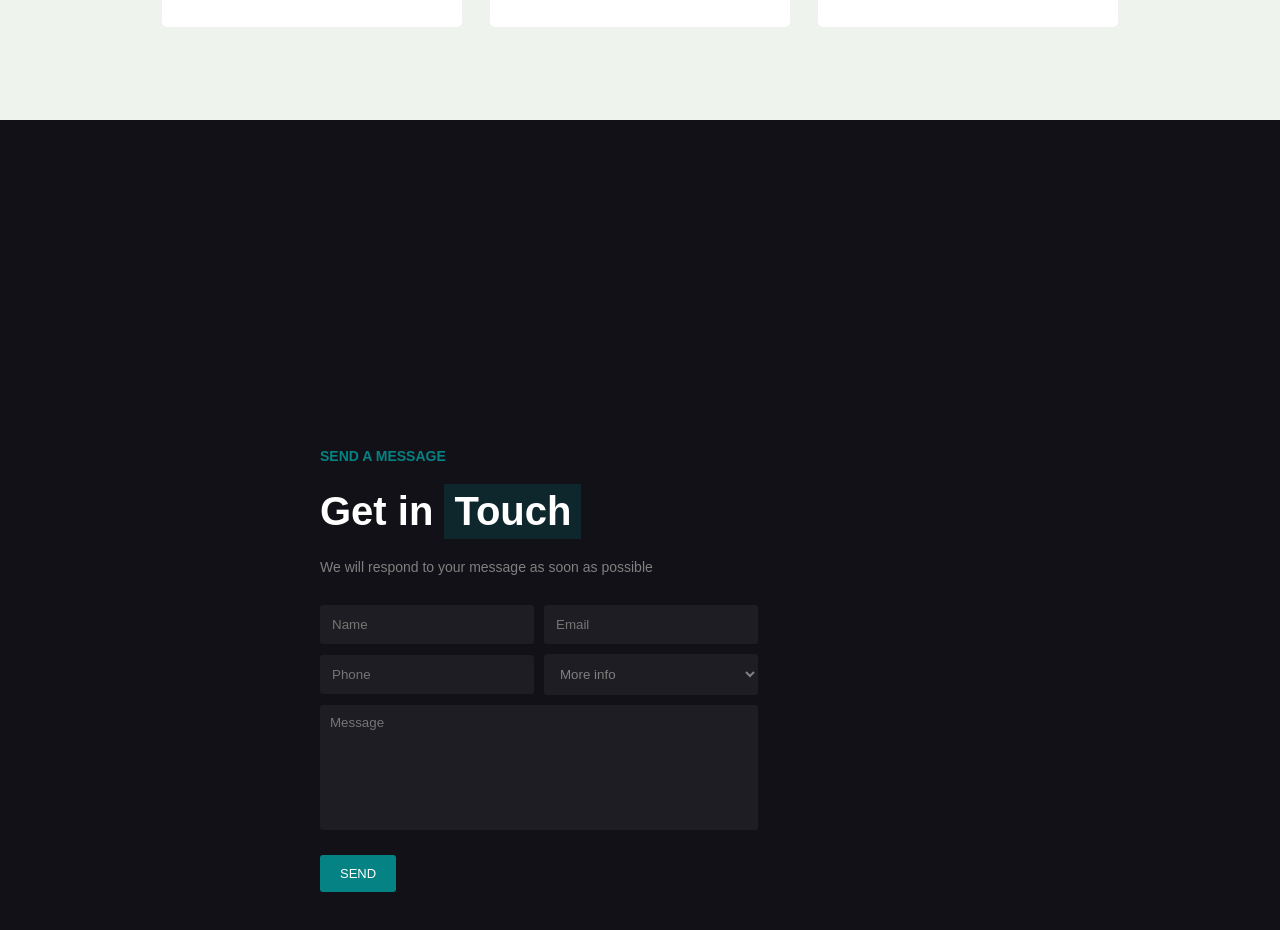
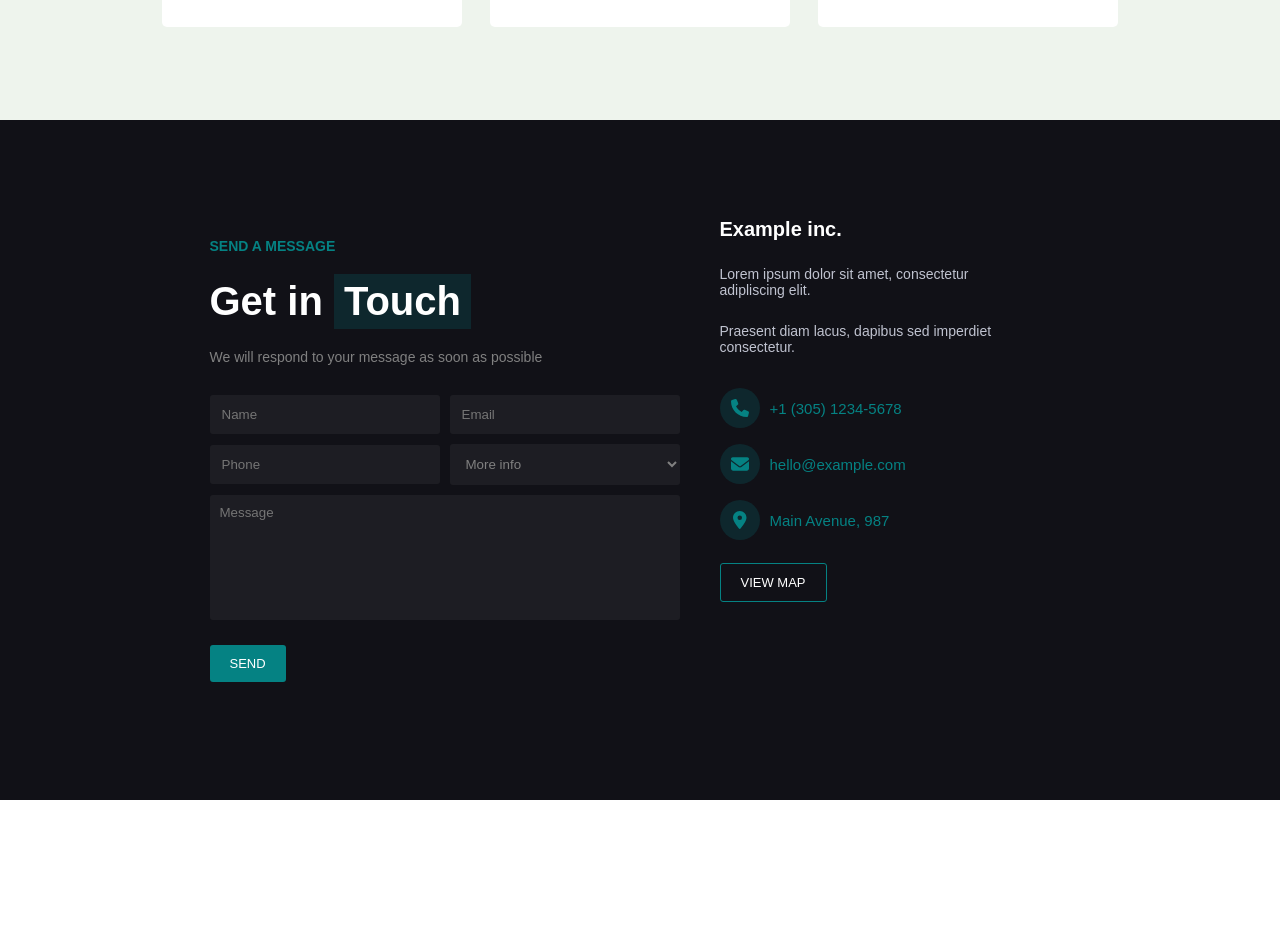
Before and after one commit to Andrea8802/proj-html-vuejs, a Vue app: page / in a window 1280 px wide. Shown: the part 4040-4970 px from the top of the page. After the commit the page ends 4840 px from the top, so only its background shows below. Built offline with nearby package versions, Linux system fonts and the light colour scheme.

Commit message:
Creata sezione top del footer

```diff
--- /dev/null
+++ b/src/components/Footer/LeftTopFooter.vue
@@ -0,0 +1,107 @@
+<script>
+
+export default {
+    name: "LeftTopFooter",
+}
+</script>
+
+<template>
+    <div class="left">
+        <div class="blue-text">
+            SEND A MESSAGE
+        </div>
+
+        <div class="title">
+            Get in
+            <div class="bg-title">
+                Touch
+            </div>
+        </div>
+
+        <div class="text">
+            We will respond to your message as soon as possible
+        </div>
+
+        <form>
+            <input type="text" name="name" placeholder="Name" required>
+
+            <input type="email" name="email" placeholder="Email" required>
+
+            <input type="tel" name="phone" placeholder="Phone">
+
+            <select name="type">
+                <option value="">
+                    More info
+                </option>
+            </select>
+
+            <input type="text" name="message" placeholder="Message" required minlength="10" class="message">
+
+            <button type="submit" class="button solid">
+                SEND
+            </button>
+        </form>
+    </div>
+
+</template>
+
+<style lang="scss" scoped>
+@use '../../styles/partials/variables' as *;
+@use '../../styles/partials/mixins' as *;
+
+.left {
+    width: 50%;
+
+    .title {
+        font-size: 40px;
+        font-weight: bold;
+        color: white;
+        margin: 20px 0;
+
+        .bg-title {
+            background-color: $dark-bg-title;
+            color: white;
+        }
+    }
+
+    .text {
+        color: $text-color;
+        font-size: 14px;
+    }
+
+    form {
+        margin-top: 30px;
+        width: 100%;
+        @include d-flex(flex-start, center);
+        flex-wrap: wrap;
+        gap: 10px;
+
+        input,
+        select {
+            background-color: #1d1d23;
+            color: $light-text-color;
+            border: none;
+            width: calc(50% - 10px);
+            padding: 12px;
+            border-radius: 3px;
+        }
+
+        select {
+            color: $text-color;
+        }
+
+        .message {
+            width: calc(100% - 10px);
+            padding: 10px 10px 100px;
+        }
+
+        button {
+            border: none;
+            margin-top: 15px;
+        }
+    }
+
+
+
+}
+</style>
--- /dev/null
+++ b/src/components/Footer/RightTopFooter.vue
@@ -0,0 +1,98 @@
+<script>
+
+export default {
+    name: "RightTopFooter",
+
+}
+</script>
+
+<template>
+
+    <div class="right">
+        <h3>
+            Example inc.
+        </h3>
+
+        <div class="text">
+            Lorem ipsum dolor sit amet, consectetur adipliscing elit.
+        </div>
+
+        <div class="text">
+            Praesent diam lacus, dapibus sed imperdiet consectetur.
+        </div>
+
+        <div>
+            <div class="contact">
+                <span class="icon">
+                    <fa icon="fa-solid fa-phone" />
+                </span>
+                +1 (305) 1234-5678
+            </div>
+
+            <div class="contact">
+                <span class="icon">
+                    <fa icon="fa-solid fa-envelope" />
+                </span>
+                hello@example.com
+            </div>
+
+            <div class="contact">
+                <span class="icon">
+                    <fa icon="fa-solid fa-location-dot" />
+                </span>
+                Main Avenue, 987
+            </div>
+
+            <a href="#" class="button trasparent">
+                VIEW MAP
+            </a>
+
+        </div>
+    </div>
+
+</template>
+
+<style lang="scss" scoped>
+@use '../../styles/partials/variables' as *;
+@use '../../styles/partials/mixins' as *;
+
+.right {
+    widows: 50%;
+    margin-bottom: 100px;
+
+    h3 {
+        color: white;
+        font-size: 20px;
+    }
+
+    .text {
+        color: $light-text-color;
+        font-size: 14px;
+        width: 80%;
+        margin: 25px 0;
+    }
+
+    .contact {
+        color: $primary-color;
+        font-size: 15px;
+        @include d-flex(flex-start, center);
+        gap: 10px;
+
+        .icon {
+            background-color: $dark-bg-title;
+            @include d-flex(center, center);
+            border-radius: 50%;
+            width: 40px;
+            height: 40px;
+            font-size: 18px;
+            margin: 8px 0;
+        }
+    }
+
+    a {
+        margin-top: 15px;
+        display: inline-block;
+    }
+
+}
+</style>
--- a/src/components/Footer/TopFooter.vue
+++ b/src/components/Footer/TopFooter.vue
@@ -1,52 +1,23 @@
 <script>
+import LeftTopFooter from './LeftTopFooter.vue'
+import RightTopFooter from './RightTopFooter.vue'
+
 
 export default {
     name: "TopFooter",
+    components: {
+        LeftTopFooter,
+        RightTopFooter
+    }
 }
 </script>
 
 <template>
 
     <section>
-        <div class="left">
-            <div class="blue-text">
-                SEND A MESSAGE
-            </div>
-
-            <div class="title">
-                Get in
-                <div class="bg-title">
-                    Touch
-                </div>
-            </div>
-
-            <div class="text">
-                We will respond to your message as soon as possible
-            </div>
-
-            <form>
-                <input type="text" name="name" placeholder="Name" required>
-
-                <input type="email" name="email" placeholder="Email" required>
-
-                <input type="tel" name="phone" placeholder="Phone">
-
-                <select name="type">
-                    <option value="">
-                        More info
-                    </option>
-                </select>
-
-                <input type="text" name="message" placeholder="Message" required minlength="10" class="message">
-
-                <button type="submit" class="button solid">
-                    SEND
-                </button>
-            </form>
-        </div>
-
-        <div class="right">
-
+        <div class="footer-cont">
+            <LeftTopFooter />
+            <RightTopFooter />
         </div>
     </section>
 
@@ -58,64 +29,15 @@ export default {
 
 section {
     background-color: $bg-black;
-    height: 1100px;
     width: 100%;
-    @include d-flex(center, center);
 
-    .left {
-        width: 50%;
+    .footer-cont {
+        @include d-flex(center, center);
+        gap: 30px;
+        height: 680px;
+        width: 75%;
+        margin: auto;
+    }
 
-        .title {
-            font-size: 40px;
-            font-weight: bold;
-            color: white;
-            margin: 20px 0;
-
-            .bg-title {
-                background-color: $dark-bg-title;
-                color: white;
-            }
-        }
-
-        .text {
-            color: $text-color;
-            font-size: 14px;
-        }
-
-        form {
-            margin-top: 30px;
-            width: 70%;
-            @include d-flex(flex-start, center);
-            flex-wrap: wrap;
-            gap: 10px;
-
-            input,
-            select {
-                background-color: #1d1d23;
-                color: $light-text-color;
-                border: none;
-                width: calc(50% - 10px);
-                padding: 12px;
-                border-radius: 3px;
-            }
-
-            select {
-                color: $text-color;
-            }
-
-            .message {
-                width: calc(100% - 10px);
-                padding: 10px 10px 100px;
-            }
-
-            button {
-                border: none;
-                margin-top: 15px;
-            }
-        }
-
-
-
-    }
 }
 </style>
```
